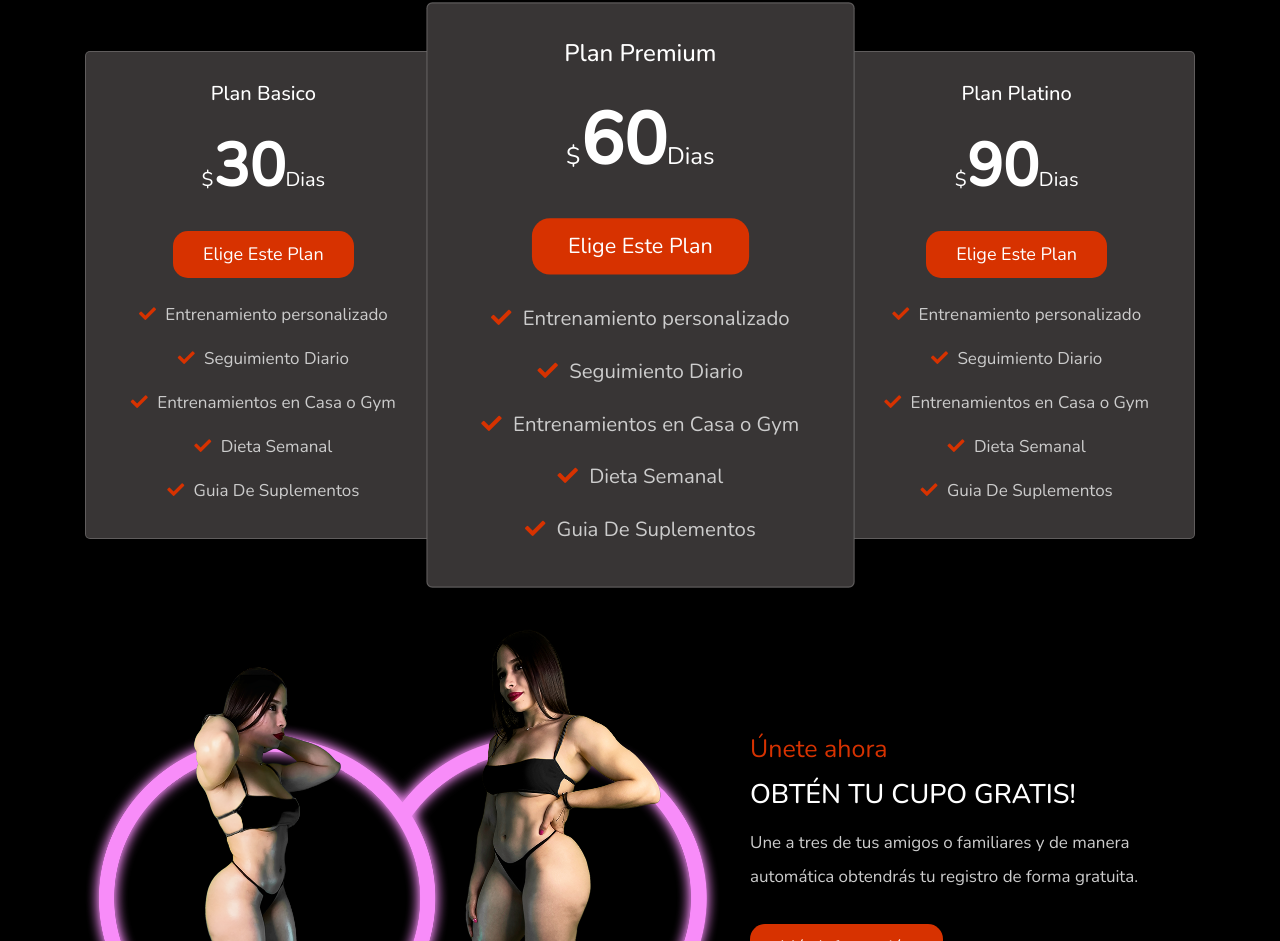
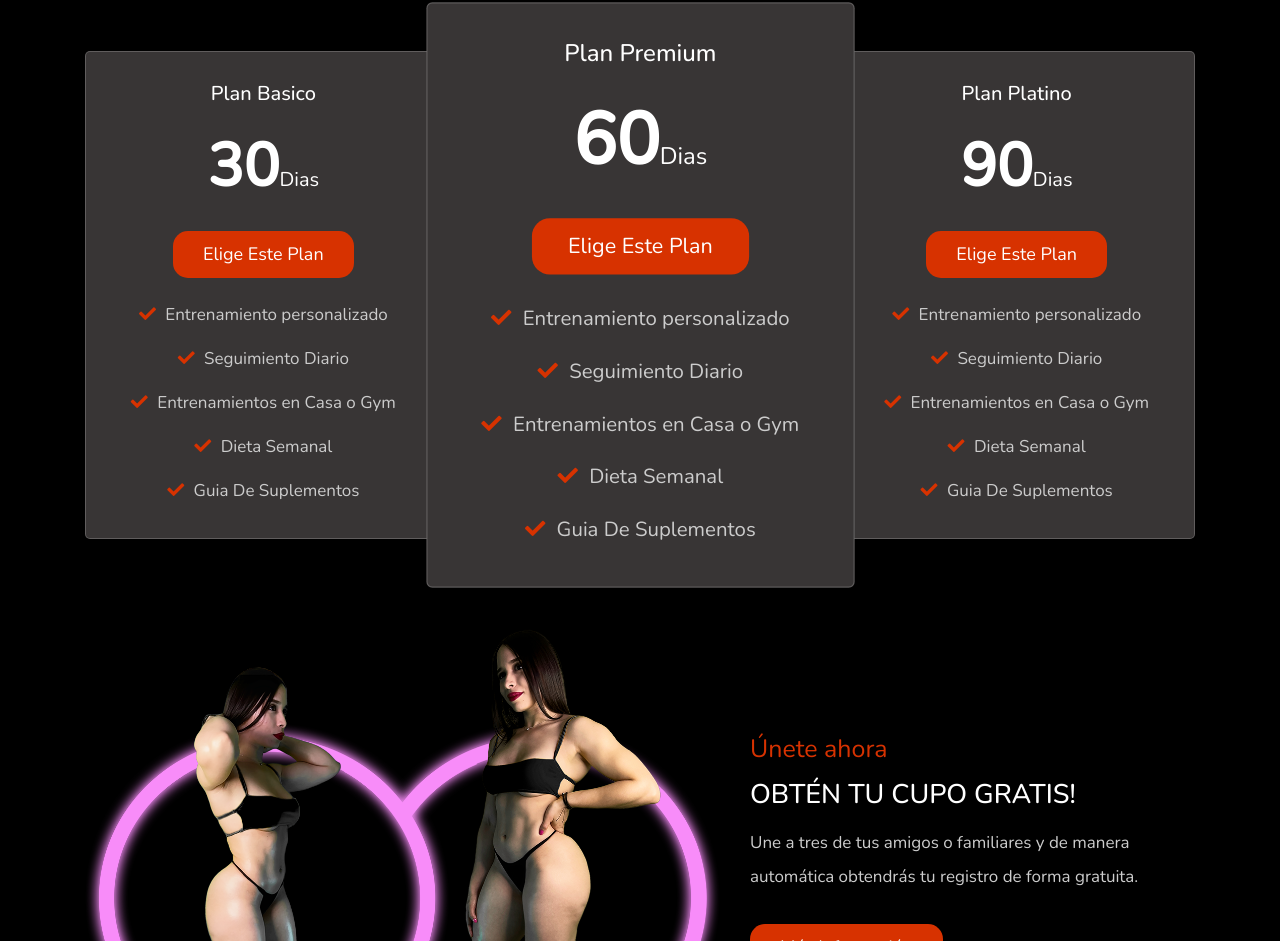
Before and after one commit to HealthPulse/healthpulse.fans, a plain HTML site: page index.html in a window 1280 px wide. Shown: the part 2860-3801 px from the top of the page. Drawn offline with nearby package versions, Linux system fonts and the light colour scheme.

Commit message:
Update index.html

```diff
--- a/index.html
+++ b/index.html
@@ -262,7 +262,7 @@
 
       <div class="box">
          <h3>Plan Basico</h3>
-         <div class="price"><span>$</span>30<span>Dias</span></div>
+         <div class="price"><span></span>30<span>Dias</span></div>
          <a href="https://api.whatsapp.com/send?phone=16463214290&amp;text=Hola, mas informacion sobre el plan Basico?" class="link-btn">Elige este plan</a>
          <div class="list">
             <p> <i class="fas fa-check"></i> Entrenamiento personalizado </p>
@@ -276,7 +276,7 @@
 
       <div class="box">
          <h3>Plan Premium </h3>
-         <div class="price"><span>$</span>60<span>Dias</span></div>
+         <div class="price"><span></span>60<span>Dias</span></div>
          <a href="https://api.whatsapp.com/send?phone=16463214290&amp;text=Hola, mas informacion sobre el plan Premium?" class="link-btn">Elige este plan</a>
          <div class="list">
             <p> <i class="fas fa-check"></i> Entrenamiento personalizado </p>
@@ -290,7 +290,7 @@
 
       <div class="box">
          <h3>Plan Platino</h3>
-         <div class="price"><span>$</span>90<span>Dias</span></div>
+         <div class="price"><span></span>90<span>Dias</span></div>
          <a href="https://api.whatsapp.com/send?phone=16463214290&amp;text=Hola, mas informacion sobre el plan Platino?" class="link-btn">Elige este plan</a>
          <div class="list">
             <p> <i class="fas fa-check"></i> Entrenamiento personalizado </p>
```
